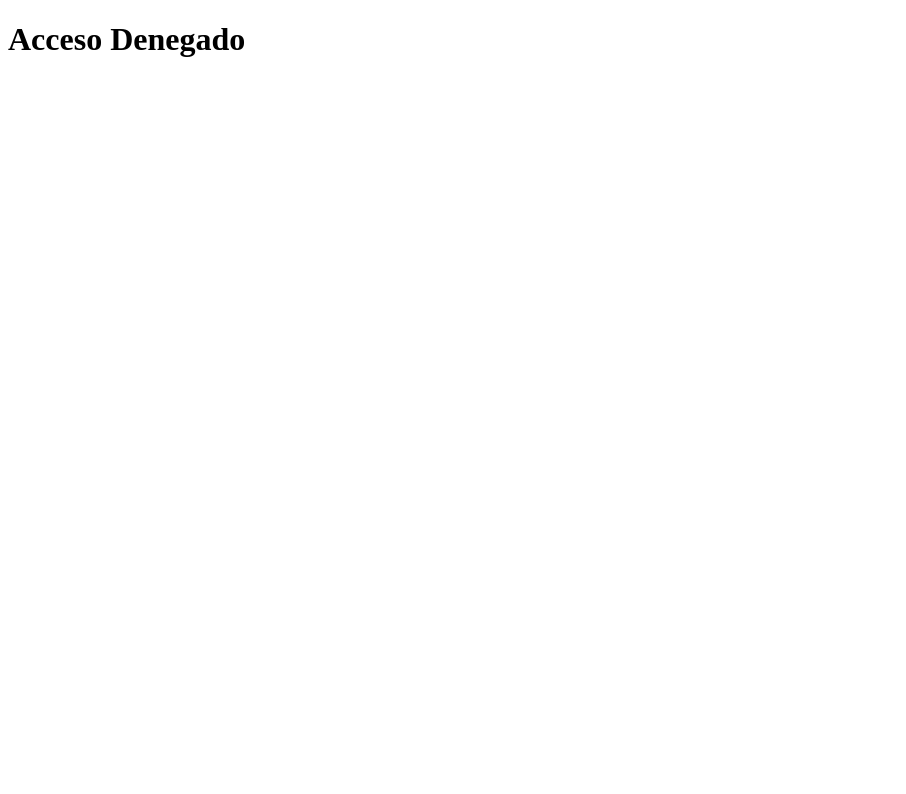
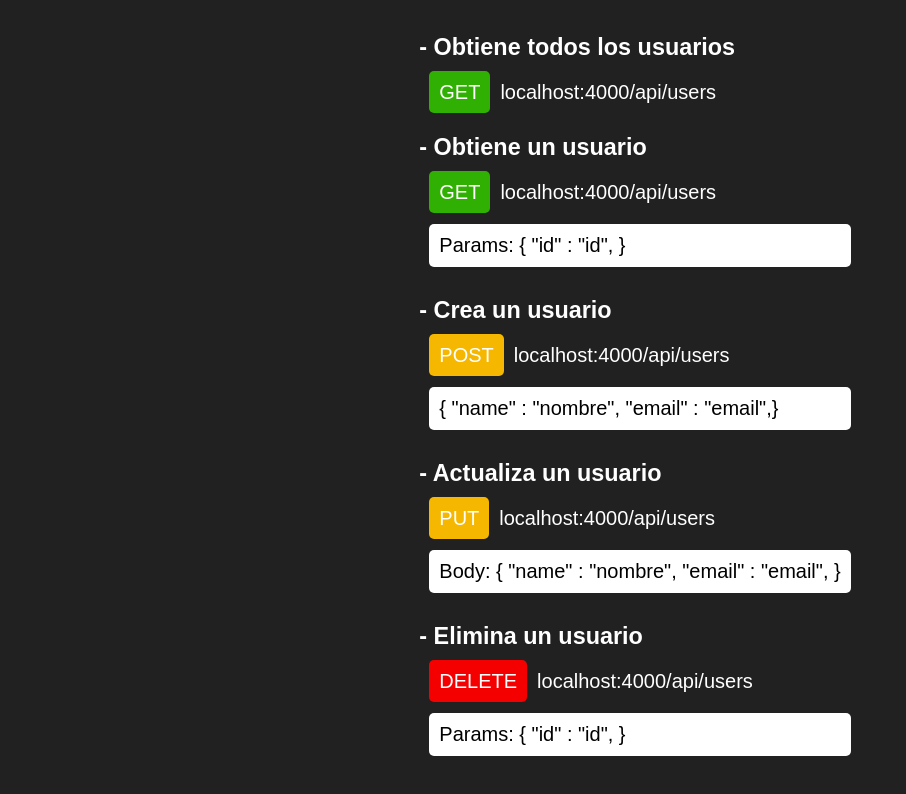
Before and after one commit to bl0pez/ts-restServer, a website: page public/index.html in a window 1280 px wide. Shown: the whole page, without its empty margins (0-906 px from the left). Drawn offline with Linux system fonts and the light colour scheme.

Commit message:
mejorando el index.html

```diff
--- a/public/index.html
+++ b/public/index.html
@@ -1,12 +1,54 @@
 <!DOCTYPE html>
-<html lang="en">
+<html lang="es">
 <head>
     <meta charset="UTF-8">
     <meta http-equiv="X-UA-Compatible" content="IE=edge">
     <meta name="viewport" content="width=device-width, initial-scale=1.0">
-    <title>Acesso Denegado</title>
+    <link rel="stylesheet" href="./styles.css">
+    <title>Enpoints</title>
 </head>
-<body>
-    <h1>Acceso Denegado</h1>
+<body class="container">
+
+    <ul>
+
+        <li>
+            <h3>- Obtiene todos los usuarios</h3>
+            <p><span class="gets">GET</span>localhost:4000/api/users</p>
+        </li>
+
+        <li>
+            <h3>- Obtiene un usuario</h3>
+            <p><span class="gets">GET</span>localhost:4000/api/users</p>
+            <p class="pre">Params: {
+                "id" : "id",
+            }</p>
+        </li>
+
+        <li>
+            <h3>- Crea un usuario</h3>
+            <p><span class="post">POST</span>localhost:4000/api/users</p>
+            <p class="pre">{ "name" : "nombre",
+                "email" : "email",}</p>
+        </li>
+        <li>
+
+            <h3>- Actualiza un usuario</h3>
+            <p><span class="post">PUT</span>localhost:4000/api/users</p>
+            <p class="pre">Body: {
+                "name" : "nombre",
+                "email" : "email",
+            }</p>
+        </li>
+        <li>
+
+            <h3>- Elimina un usuario</h3>
+            <p><span class="delete">DELETE</span>localhost:4000/api/users</p>
+            <p class="pre">Params: {
+                "id" : "id",
+            }</p>
+
+        </li>
+    </ul>
+
 </body>
 </html>
--- /dev/null
+++ b/public/styles.css
@@ -0,0 +1,64 @@
+*{
+    margin: 0;
+    padding: 0;
+    box-sizing: border-box;
+}
+
+body{
+    font-family: 'Poppins', sans-serif;
+    background: #212121;
+    color: #fff;
+    height: 100vh;
+    display: flex;
+    justify-content: center;
+    align-items: center;
+    flex-direction: column;
+    font-size: 20px;
+}
+
+.container{
+    max-width: 1200px;
+    margin: auto;
+}
+
+
+li{
+    list-style: none;
+    padding: 10px;
+}
+
+h3{
+    margin-bottom: 20px;
+}
+
+li span{
+    padding: 10px;
+    border-radius: 5px;
+    margin-right: 10px;
+}
+
+
+.gets{
+    background: #30b002;
+}
+
+.post{
+    background: #f5b700;
+}
+
+.delete{
+    background: #f50000;
+}
+
+p{
+    margin: 10px;
+}
+
+/* estilo de json */
+.pre{
+    background: #fff;
+    color: #000;
+    border-radius: 5px;
+    margin-top: 20px;
+    padding: 10px;
+}
```
Also changed, not shown: preview.png.png (added).
